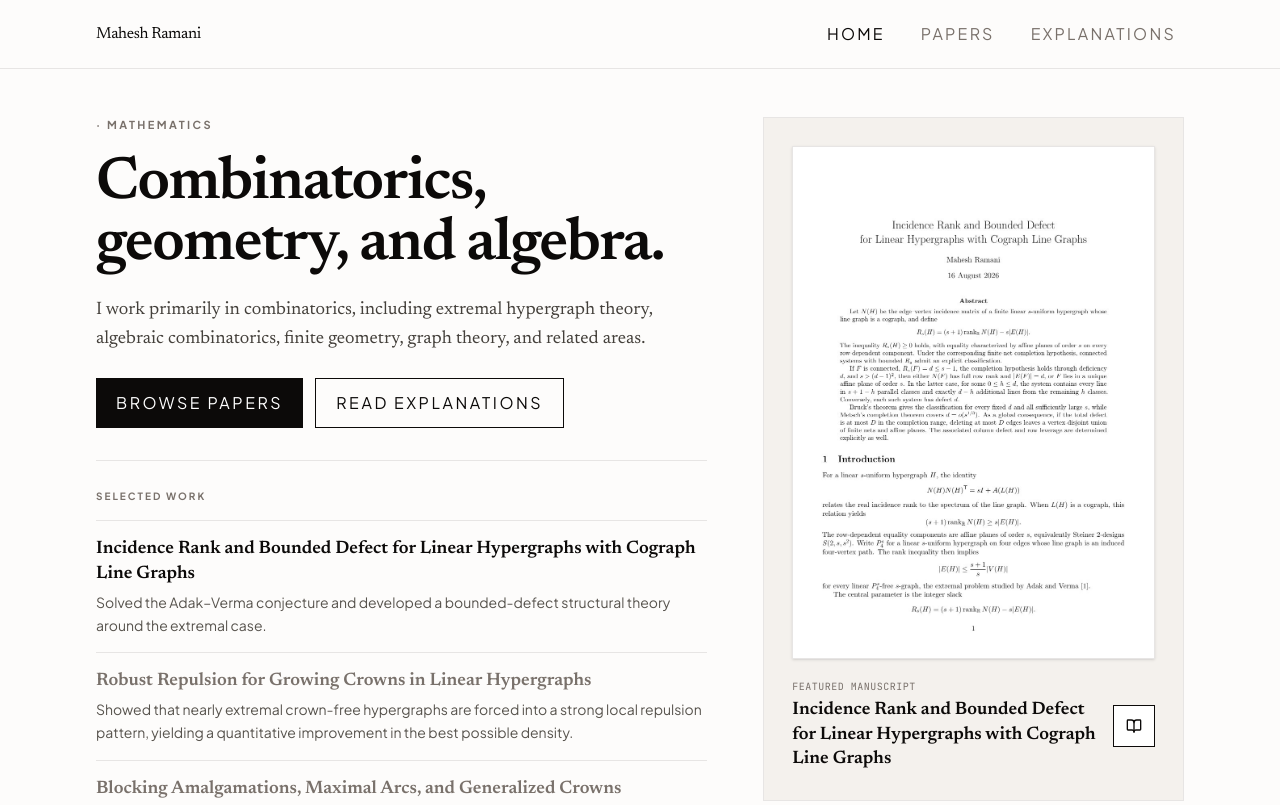
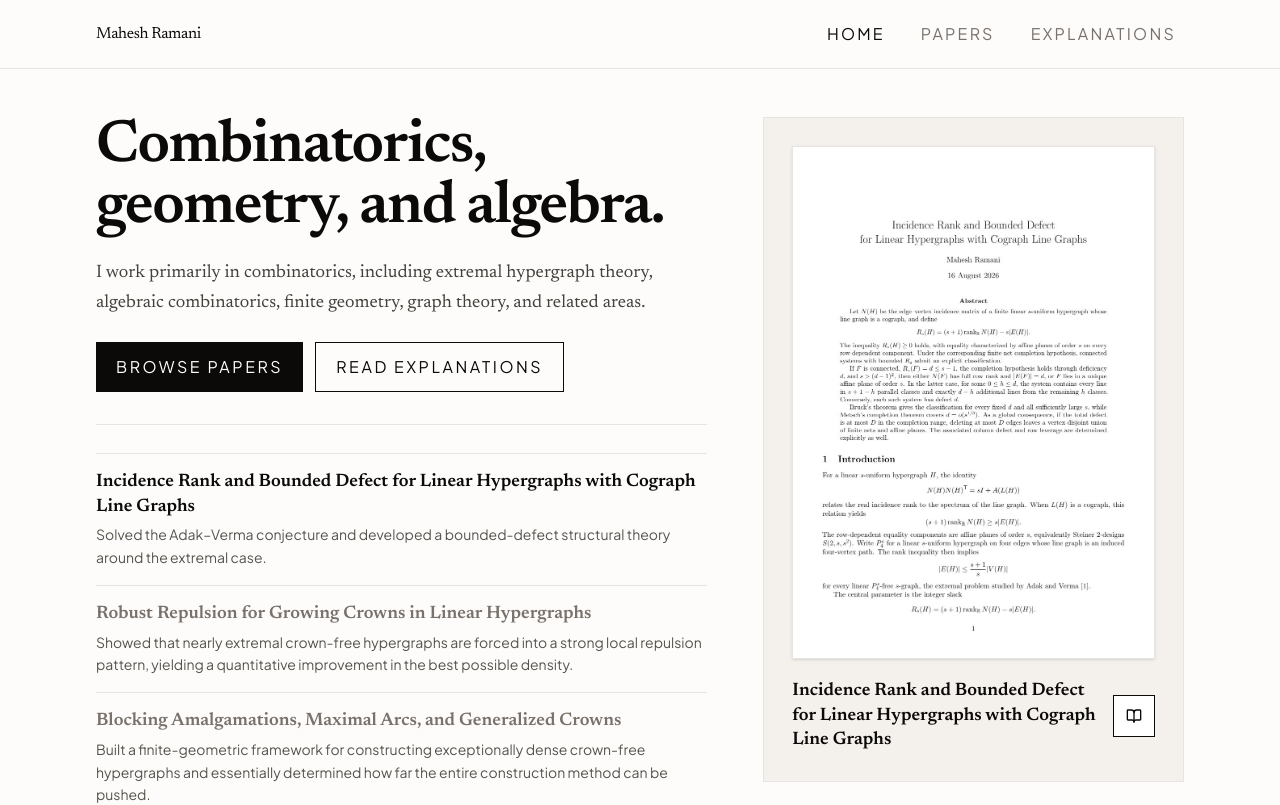
Before and after one commit to Mahesh-Ramani/research, a React (Vite) app: page / in a window 1280 px wide. Shown: the top 805 px of the page. Built offline with nearby package versions, Linux system fonts and the light colour scheme.

Commit message:
Simplify site labels and remove About page

```diff
--- a/src/pages/HomePage.tsx
+++ b/src/pages/HomePage.tsx
@@ -19,7 +19,6 @@ export function HomePage({ setTab, onRead }: Props) {
       <section className="grid gap-10 border-b border-stone-200 pb-16 lg:grid-cols-12 lg:gap-14">
         <div className="space-y-8 lg:col-span-7">
           <div className="space-y-5">
-            <div className="text-[11px] font-bold uppercase tracking-[0.22em] text-stone-500">{SITE.role} · Mathematics</div>
             <h1 className="max-w-3xl font-serif text-5xl font-semibold leading-[1.02] tracking-tight text-stone-950 sm:text-6xl">
               Combinatorics, geometry, and algebra.
             </h1>
@@ -35,7 +34,6 @@ export function HomePage({ setTab, onRead }: Props) {
           </div>
 
           <div className="border-t border-stone-200 pt-7">
-            <div className="mb-4 text-[10px] font-bold uppercase tracking-[0.2em] text-stone-500">Selected work</div>
             <div className="divide-y divide-stone-200 border-y border-stone-200">
               {featured.map((paper) => (
                 <button
@@ -56,8 +54,7 @@ export function HomePage({ setTab, onRead }: Props) {
             <PaperPreview paper={selected} className="mx-auto aspect-[0.707] max-w-sm" />
             <div className="mt-5 flex items-center justify-between gap-4">
               <div>
-                <div className="font-mono text-[10px] uppercase tracking-wider text-stone-500">Featured manuscript</div>
-                <div className="mt-1 font-serif text-lg font-semibold leading-snug">{selected.title}</div>
+                <div className="font-serif text-lg font-semibold leading-snug">{selected.title}</div>
               </div>
               <button onClick={() => onRead(selected)} className="shrink-0 border border-stone-950 bg-white p-3 text-stone-950 hover:bg-stone-950 hover:text-white" aria-label={`Read ${selected.title}`}>
                 <BookOpen className="h-4 w-4" />
```
